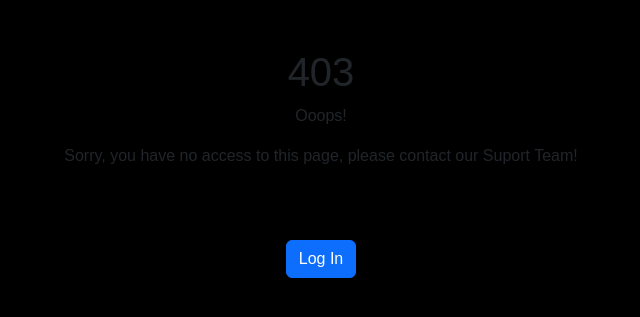
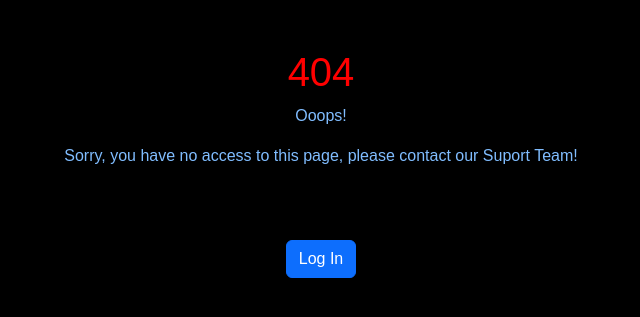
Before and after one commit to thiago-ndev/search-job-app, a Django app: template Search_Job/templates/404.html in a window 1280 px wide. Shown: the top 317 px of the page, without its empty margins (319-959 px from the left). Run offline with Django 4.2, Linux system fonts and the light colour scheme; the template is opened without the code that fills it, so the values that code supplies are empty; some libraries are stand-ins or nearby versions.

Commit message:
chore: teste de novas configuracoes para deploy e novo template 404

```diff
--- a/Job_Project/urls.py
+++ b/Job_Project/urls.py
@@ -23,5 +23,7 @@ from django.conf.urls.static import static
 
 urlpatterns = [
     path('admin/', admin.site.urls),
-    path('', include('Search_Job.urls',namespace='Search_Job'))
-] + static(settings.STATIC_URL, document_root=settings.STATIC_ROOT)
+    path('', include('Search_Job.urls',namespace='Search_Job'))]
+
+if settings.DEBUG is False:
+    urlpatterns += static(settings.STATIC_URL, document_root=settings.STATIC_ROOT)
--- /dev/null
+++ b/Search_Job/static/assets/css/style-400.css
@@ -0,0 +1,5 @@
+.container-fluid {
+    background-color: black;
+    color: #80bdff;
+    border-color: red;
+}
--- a/Search_Job/templates/404.html
+++ b/Search_Job/templates/404.html
@@ -1,17 +1,17 @@
 {% load static %}
 <!DOCTYPE html>
-<html lang="en">
+<html lang="pt-br">
 <head>
     <meta charset="utf-8">
     <meta http-equiv="X-UA-Compatible" content="IE=edge">
     <meta name="viewport" content="width=device-width, initial-scale=1, maximum-scale=1, shrink-to-fit=no">
-    <title>Error 403 | MIND </title>
-    <link rel="shortcut icon" href="{% static 'assets/img/LOOPT1.png'%}" />
+    <title>Error 404 | JOB </title>
+    <link rel="shortcut icon" href="{% static 'assets/img/Futuro.png'%}" />
     <!-- BEGIN GLOBAL MANDATORY STYLES -->
     <link href="https://fonts.googleapis.com/css?family=Nunito:400,600,700" rel="stylesheet">
     <link href="{% static 'assets/css/bootstrap.min.css'%}" rel="stylesheet" type="text/css" />
-    <link href="{% static 'assets/css/style.css'%}" rel="stylesheet" type="text/css" />
-    <link href="{% static 'assets/css/style-400.css'%}" rel="stylesheet" type="text/css" />
+    <link href="{% static 'assets/css/style.css'%}" rel="stylesheet"/>
+    <link href="{% static 'assets/css/style-400.css'%}" rel="stylesheet"/>
     <!-- END GLOBAL MANDATORY STYLES -->
 
 </head>
@@ -26,7 +26,7 @@
     </div>
     <div class="container-fluid error-content">
         <div class="">
-            <h1 class="error-number">403</h1>
+            <h1 class="error-number" style="color: RED">404</h1>
             <p class="mini-text">Ooops!</p>
             <p class="error-text mb-4 mt-1">Sorry, you have no access to this page, please contact our Suport Team!</p>
             <a href="/" class="btn btn-primary mt-5">Log In</a>
--- a/Search_Job/urls.py
+++ b/Search_Job/urls.py
@@ -7,3 +7,4 @@ urlpatterns = [
     path('', views.filtrar_job, name='home'),
 
 ]
+handler404 = "Search_Job.views.my_custom_page_not_found_view"
--- a/Search_Job/views.py
+++ b/Search_Job/views.py
@@ -21,3 +21,6 @@ def filtrar_job(request):
         return render(request, 'home.html', {'form': form, 'job_data_list': job_data_list})
 
     return render(request, 'home.html', {'form': form})
+
+def my_custom_page_not_found_view(request, exception=None):
+    return render(request,  "404.html")
--- a/requirements.txt
+++ b/requirements.txt
@@ -65,4 +65,5 @@ tzdata==2023.3
 ua-parser==0.18.0
 urllib3==2.1.0
 user-agents==2.2.0
+whitenoise==6.6.0
 wrapt==1.16.0
```
Also changed, not shown: Job_Project/settings.py (+5 -3 lines), Search_Job/static/assets/img/Futuro.png (added), 2 other files.
